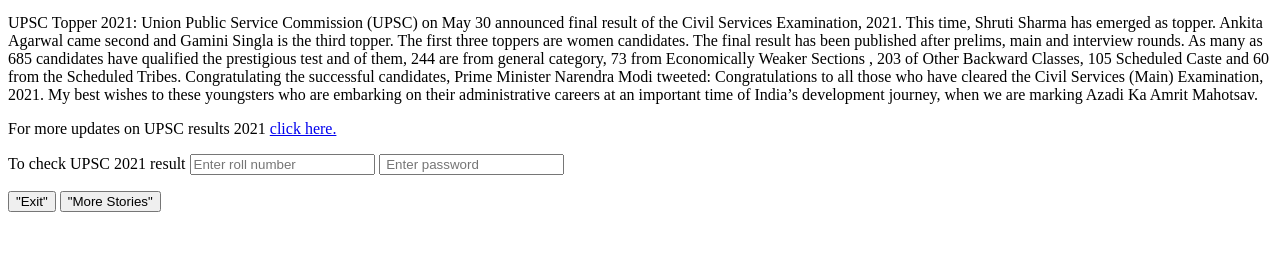
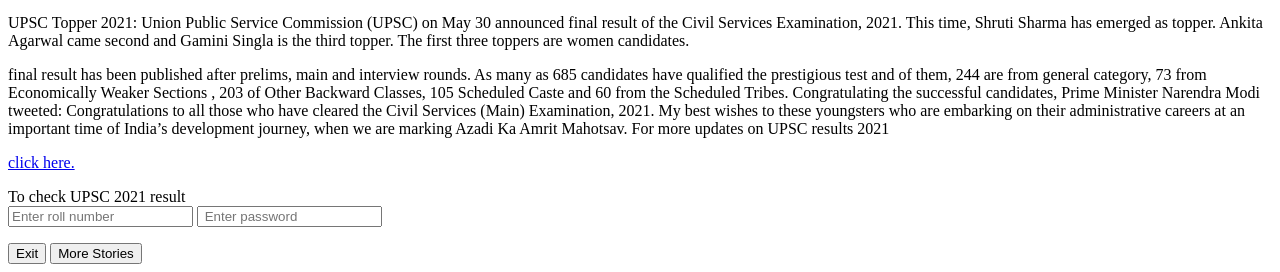
Before and after one commit to Piku17/-personal-, a plain HTML site: page Index.html in a window 1280 px wide. Shown: the part 1063-1335 px from the top of the page. Before the commit the page ends 1283 px from the top, so only its background shows below. Drawn offline with Linux system fonts and the light colour scheme.

Commit message:
Add files via upload

```diff
--- a/Index.html
+++ b/Index.html
@@ -3,21 +3,24 @@
 <img src="https://encrypted-tbn0.gstatic.com/images?q=tbn:ANd9GcRCgyvM7nueAU8LXyBvPbw3hnrwZ-IE2rafgw&usqp=CAU" width="100%">
 <p>UPSC Topper 2021: Union Public Service Commission (UPSC) on May 30 announced final result of the Civil Services Examination, 2021.
      This time, Shruti Sharma has emerged as topper. Ankita Agarwal came second and Gamini Singla is the third topper.
-The first three toppers are women candidates.
+The first three toppers are women candidates. </p>
 <!---<img src="scrim.img" width="100%"> -->
 
-The final result has been published after prelims, main and interview rounds.
+<p> final result has been published after prelims, main and interview rounds.
 
-As many as 685 candidates have qualified the prestigious test and of them, 244 are from general category, 73 from Economically Weaker Sections , 203 of Other Backward Classes, 105 Scheduled Caste and 60 from the Scheduled Tribes.
+As many as 685 candidates have qualified the prestigious test and of them, 244 are from general category,
+73 from Economically Weaker Sections , 203 of Other Backward Classes, 105 Scheduled Caste and 60 from the Scheduled Tribes.
 
-Congratulating the successful candidates, Prime Minister Narendra Modi tweeted: Congratulations to all those who have cleared the Civil Services (Main) Examination, 2021. My best wishes to these youngsters who are embarking on their administrative careers
- at an important time of India’s development journey, when we are marking Azadi Ka Amrit Mahotsav.</p>
+Congratulating the successful candidates, Prime Minister Narendra Modi tweeted: Congratulations to all those
+who have cleared the Civil Services (Main) Examination, 2021. My best wishes to these youngsters who are
+  embarking on their administrative careers
+ at an important time of India’s development journey, when we are marking Azadi Ka Amrit Mahotsav.
 
-For more updates on UPSC results 2021
+For more updates on UPSC results 2021</p>
  <a href="https://www.hindustantimes.com/education/exam-results/upsc-result-shruti-sharma-tops-civil-services-exam-check-complete-list-101653897338453.html">click here.</a>
 
-<p>To check UPSC 2021 result
+<p>To check UPSC 2021 result <br>
 <input type="test" placeholder="Enter roll number">
-<input type="password" placeholder=" Enter password"></p>
+<input type="password" placeholder=" Enter password"> </p>
 
-<button>"Exit"</button> <button>"More Stories"</button>
+<button>Exit</button> <button>More Stories</button>
```
